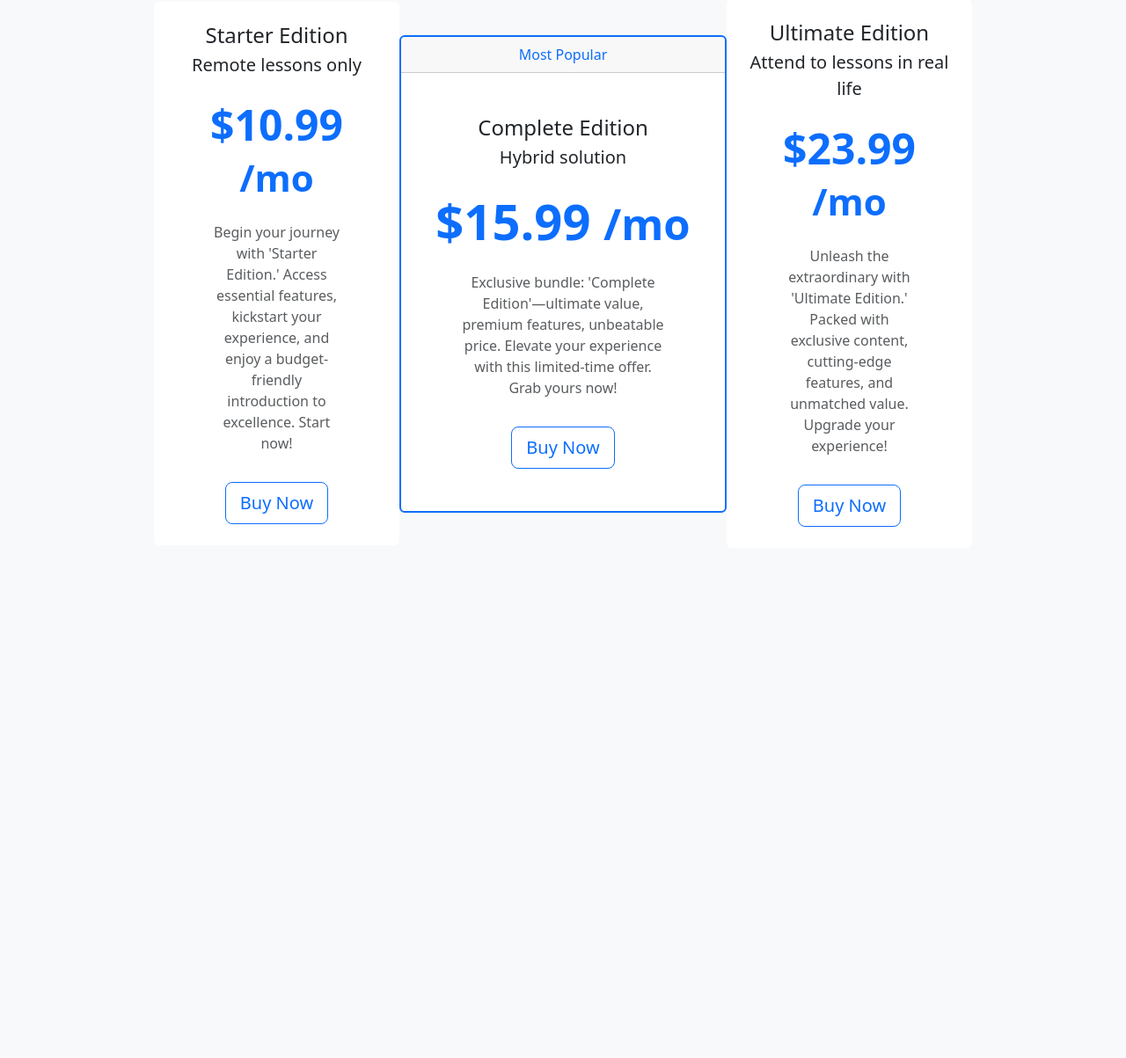
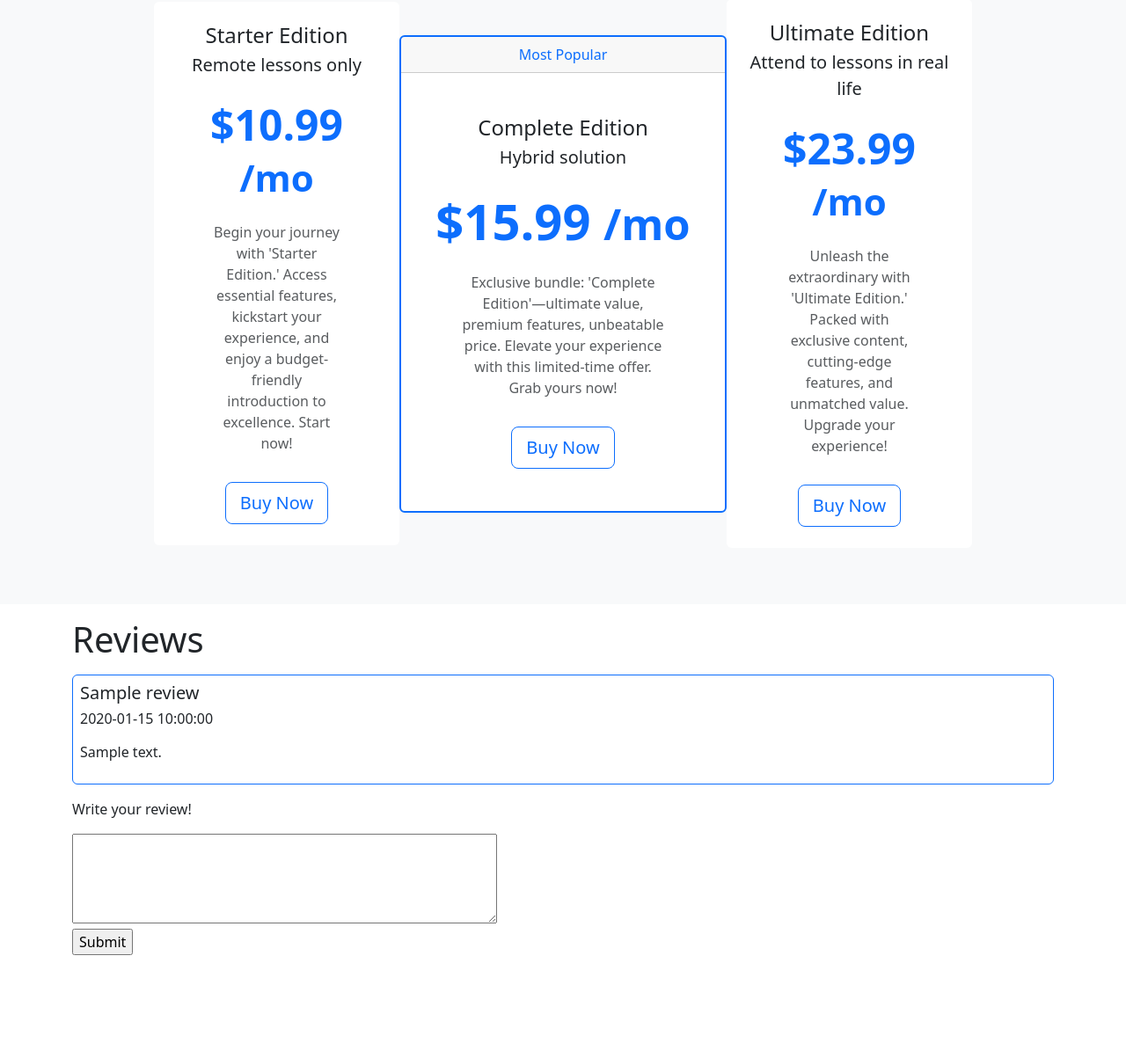
Before and after one commit to davidlarsson33/Web-shop-under-attack, a PHP site: page / in a window 1280 px wide. Shown: the part 747-1950 px from the top of the page at 88% size. Before the commit the page ends 1346 px from the top, so only its background shows below. Run offline with PHP 8.4, Linux system fonts and the light colour scheme; tables that the repository leaves empty or names only in its code hold one stand-in row (values such as "Sample post").

Commit message:
🔨 Added support for reviews

```diff
--- /dev/null
+++ b/src/db/ReviewDbHandler.php
@@ -0,0 +1,22 @@
+<?php include "DatabaseHandler.php"; ?>
+
+<?php
+    class ReviewDbHandler extends DatabaseHandler {
+
+        function __construct(){
+            parent::__construct();
+        }
+
+        function fetchReviews(){
+            $stmt = "SELECT * FROM reviews;";
+            $result = $this -> queryInsecure($stmt);
+            return $result->fetchAll();
+        }
+
+        function insertReview($text){
+            $stmt = "SELECT * FROM reviews;";
+            $result = $this -> queryInsecure($stmt);
+        }
+
+    }
+?>
--- a/src/pages/index.php
+++ b/src/pages/index.php
@@ -13,6 +13,41 @@
   <?php include "../components/navbar.php"; ?>
   <?php include "../components/main.php"; ?>
   <?php include "../components/pricing.php"; ?>
+  <?php include "../db/ReviewDbHandler.php"; ?>
+
+  <div class="container mt-3" style="min-height:500px">
+    <h1>Reviews</h1>
+
+    <?php
+      $db = new ReviewDbHandler();
+      $result = $db->fetchReviews();
+
+      foreach ($result as $row){
+        $name =  $row["name"];
+        $review = $row["review"];
+        $create_at = $row["created_at"];
+
+        echo "
+          <div class='border border-primary rounded mb-3 mt-3'>
+            <div class='p-2'>
+              <h5>$name</h5>
+              <h6>$create_at</h6>
+              <div class='pt-2 pb-3'>
+                $review
+              </div>
+            </div>
+          </div>
+        ";
+      }
+    ?>
+
+    <form action="index.php">
+      <p><label for="w3review">Write your review!</label></p>
+      <textarea id="w3review" name="w3review" rows="4" cols="50"></textarea>
+      <br>
+      <input type="submit" value="Submit">
+    </form>
+  </div>
   <script src="https://cdn.jsdelivr.net/npm/bootstrap@5.3.2/dist/js/bootstrap.bundle.min.js"
     integrity="sha384-C6RzsynM9kWDrMNeT87bh95OGNyZPhcTNXj1NW7RuBCsyN/o0jlpcV8Qyq46cDfL"
     crossorigin="anonymous"></script>
```
